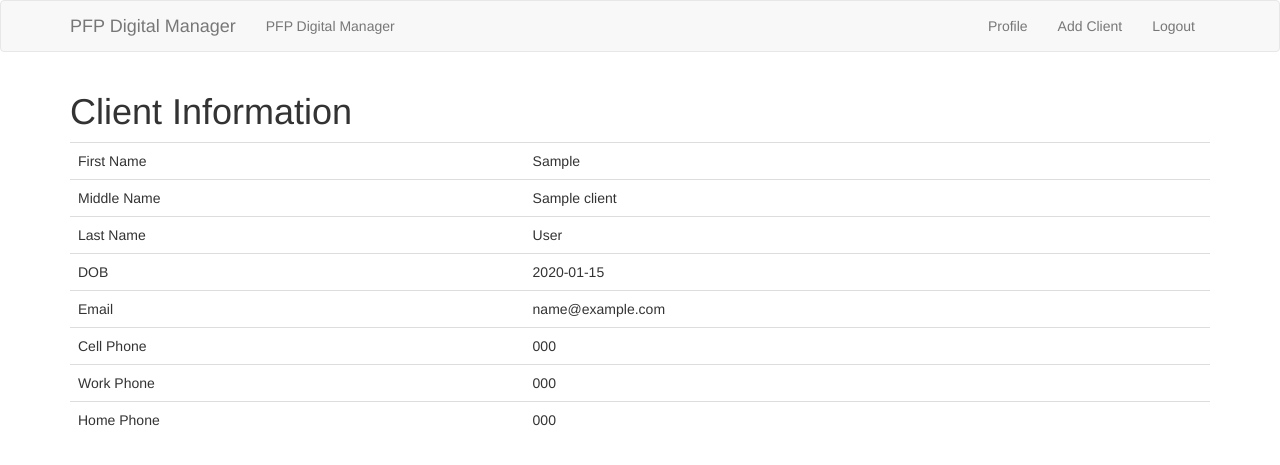
After one commit to a-bane-22/PFPDigitalManager, a Flask app: page /client_profile/1 in a window 1280 px wide. The commit adds this page. Shown: the top 465 px of the page. Run offline with Flask 2, Linux system fonts and the light colour scheme; a user stored in the database is signed in; tables that the repository leaves empty hold one stand-in row (values such as "Sample post"); some libraries are stand-ins or nearby versions.

Commit message:
Add forms, routes, and templates to add, view, and edit clients

```diff
--- a/app/routes.py
+++ b/app/routes.py
@@ -2,8 +2,8 @@ from flask import render_template, flash, redirect, url_for, request
 from flask_login import current_user, login_user, logout_user, login_required
 from werkzeug.urls import url_parse
 from app import app, db
-from app.forms import LoginForm, RegistrationForm
-from app.models import User
+from app.forms import LoginForm, RegistrationForm, ClientInformationForm
+from app.models import User, Client
 
 
 @app.route('/')
@@ -51,8 +51,59 @@ def register():
     return render_template('register.html', title='Register', form=form)
 
 
-@app.route('/user/<username>')
+@app.route('/user_profile/<username>')
 @login_required
-def user(username):
+def user_profile(username):
     user = User.query.filter_by(username=username).first_or_404()
     return render_template('user.html', title='User Profile', user=user)
+
+
+@app.route('/client_profile/<client_id>')
+@login_required
+def client_profile(client_id):
+    client = Client.query.get(int(client_id))
+    return render_template('client.html', title='Client Profile', client=client)
+
+
+@app.route('/add_client', methods=['GET', 'POST'])
+@login_required
+def add_client():
+    form = ClientInformationForm()
+    if form.validate_on_submit():
+        client = Client(first_name=form.first_name.data, last_name=form.last_name.data,
+                        middle_name=form.middle_name.data, dob=form.dob.data, email=form.email.data,
+                        cell_phone=form.cell_phone.data, work_phone=form.work_phone.data,
+                        home_phone=form.home_phone.data)
+        db.session.add(client)
+        db.session.commit()
+        return redirect(url_for('client', client_id=client.id))
+    return render_template('add_client.html', title='Add Client', form=form)
+
+
+@app.route('/edit_client/<client_id>', methods=['GET', 'POST'])
+@login_required
+def edit_client(client_id):
+    client = Client.query.get(int(client_id))
+    form = ClientInformationForm()
+    form.first_name = client.first_name
+    form.last_name = client.last_name
+    if client.middle_name is not None:
+        form.middle_name = client.middle_name
+    form.dob.data = client.dob
+    form.email.data = client.email
+    form.cell_phone.data = client.cell_phone
+    form.work_phone.data = client.work_phone
+    form.home_phone.data = client.home_phone
+    if form.validate_on_submit():
+        client.first_name = form.first_name.data
+        client.middle_name = form.middle_name.data
+        client.last_name = form.last_name.data
+        client.dob = form.dob.data
+        client.email = form.email.data
+        client.cell_phone = form.cell_phone.data
+        client.work_phone = form.work_phone.data
+        client.home_phone = form.home_phone.data
+        db.session.add(client)
+        db.session.commit()
+        return redirect(url_for('client.html', client_id=client_id))
+    return render_template('edit_client.html', title='Edit Client', form=form)
--- a/app/templates/base.html
+++ b/app/templates/base.html
@@ -18,11 +18,12 @@
             </ul>
             <ul class="nav navbar-nav navbar-right">
                 {% if current_user.is_anonymous %}
-                <li><a href="{{ url_for('login') }}">Login</a></li>
-                <li><a href="{{ url_for('register') }}">Register</a></li>
+                    <li><a href="{{ url_for('login') }}">Login</a></li>
+                    <li><a href="{{ url_for('register') }}">Register</a></li>
                 {% else %}
-                <li><a href="{{ url_for('user', username=current_user.username) }}">Profile</a></li>
-                <li><a href="{{ url_for('logout') }}">Logout</a></li>
+                    <li><a href="{{ url_for('user_profile', username=current_user.username) }}">Profile</a></li>
+                    <li><a href="{{ url_for('add_client') }}">Add Client</a></li>
+                    <li><a href="{{ url_for('logout') }}">Logout</a></li>
                 {% endif %}
             </ul>
         </div>
--- /dev/null
+++ b/app/templates/client.html
@@ -0,0 +1,41 @@
+{% extends "base.html" %}
+
+{% block app_content %}
+    <h1>Client Information</h1>
+    <div class="table-responsive">
+        <table class="table">
+            <tr>
+                <td>First Name</td>
+                <td>{{ client.first_name }}</td>
+            </tr>
+            <tr>
+                <td>Middle Name</td>
+                <td>{{ client.middle_name }}</td>
+            </tr>
+            <tr>
+                <td>Last Name</td>
+                <td>{{ client.last_name }}</td>
+            </tr>
+            <tr>
+                <td>DOB</td>
+                <td>{{ client.dob }}</td>
+            </tr>
+            <tr>
+                <td>Email</td>
+                <td>{{ client.email }}</td>
+            </tr>
+            <tr>
+                <td>Cell Phone</td>
+                <td>{{ client.cell_phone }}</td>
+            </tr>
+            <tr>
+                <td>Work Phone</td>
+                <td>{{ client.work_phone }}</td>
+            </tr>
+            <tr>
+                <td>Home Phone</td>
+                <td>{{ client.home_phone }}</td>
+            </tr>
+        </table>
+    </div>
+{% endblock %}
```
Also changed, not shown: app/forms.py (+13 -1 lines), app/templates/add_client.html (added, +11 -0 lines), app/templates/clients.html (added, +35 -0 lines), app/templates/edit_client.html (added, +11 -0 lines), app/templates/user.html (indentation only).
